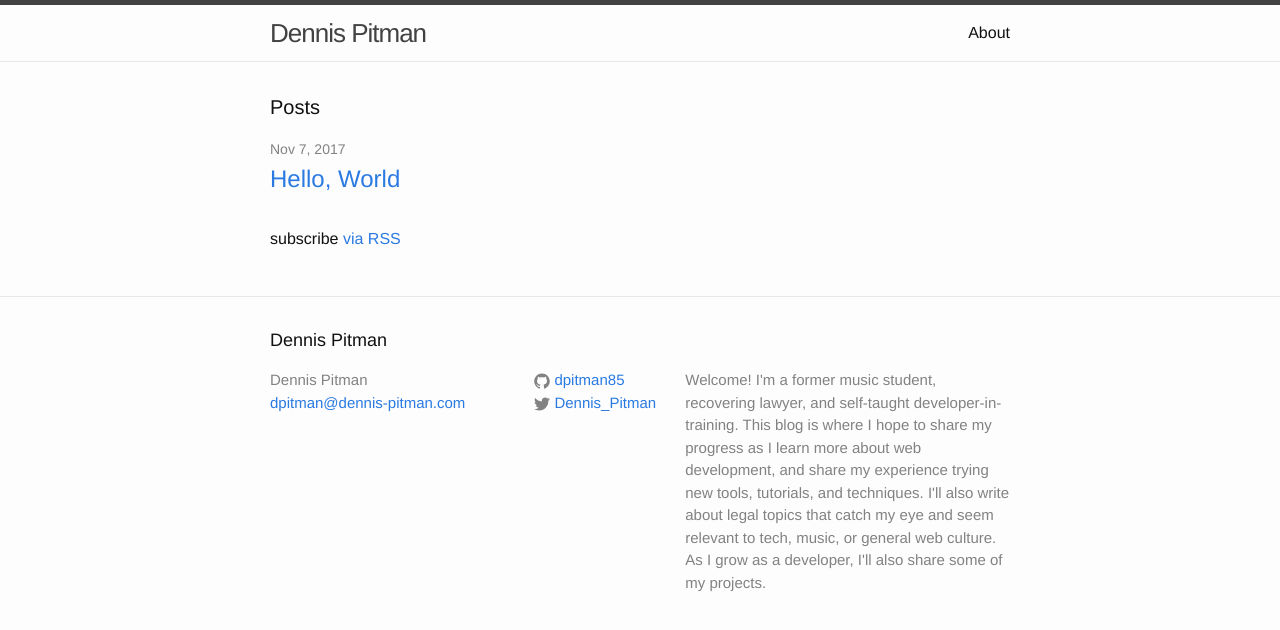
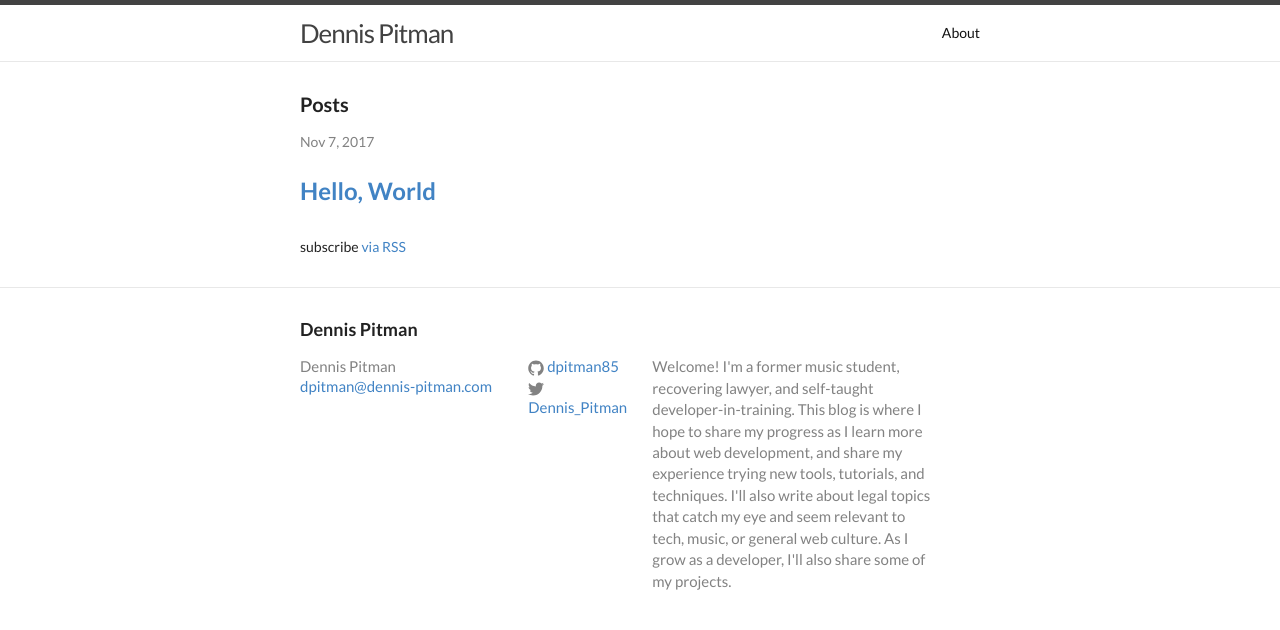
Before and after one commit to dpitman85/dpitman85.github.io, a Jekyll site: the page built from index.html, in a window 1280 px wide. Shown: the top 630 px of the page. Built offline with Jekyll 4.4.1, drawn with Linux system fonts in a browser that asks for light colours.

Commit message:
Update head partial to include Semantic UI

```diff
--- a/_includes/head.html
+++ b/_includes/head.html
@@ -7,6 +7,7 @@
   <meta name="description" content="{% if page.excerpt %}{{ page.excerpt | strip_html | strip_newlines | truncate: 160 }}{% else %}{{ site.description }}{% endif %}">
 
   <link rel="stylesheet" href="{{ "/css/main.css" | prepend: site.baseurl }}">
+  <link rel="stylesheet" href="{{ "/css/semantic.min.css" | prepend: site.baseurl }}">
   <link rel="canonical" href="{{ page.url | replace:'index.html','' | prepend: site.baseurl | prepend: site.url }}">
   <link rel="alternate" type="application/rss+xml" title="{{ site.title }}" href="{{ "/feed.xml" | prepend: site.baseurl | prepend: site.url }}">
 </head>
```
